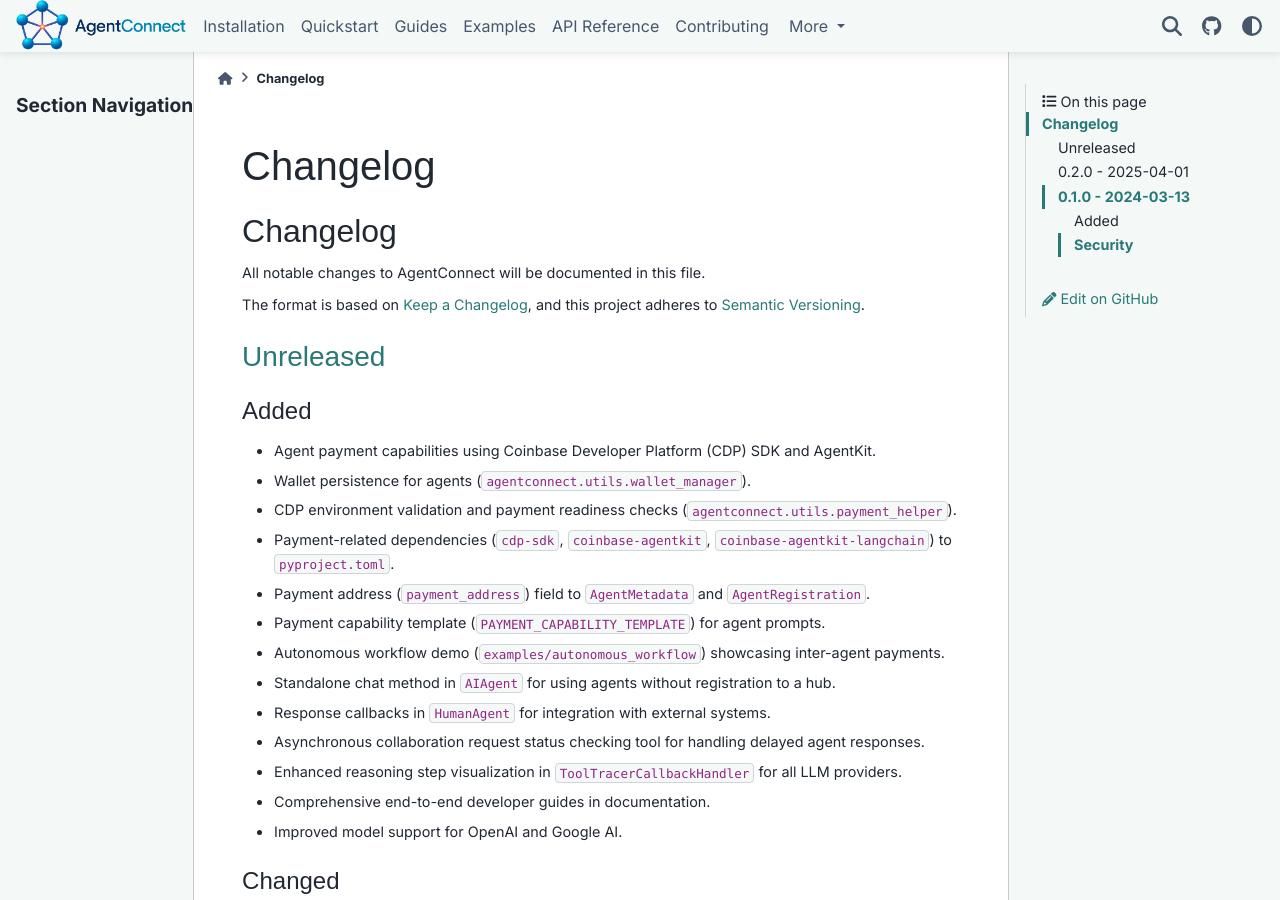
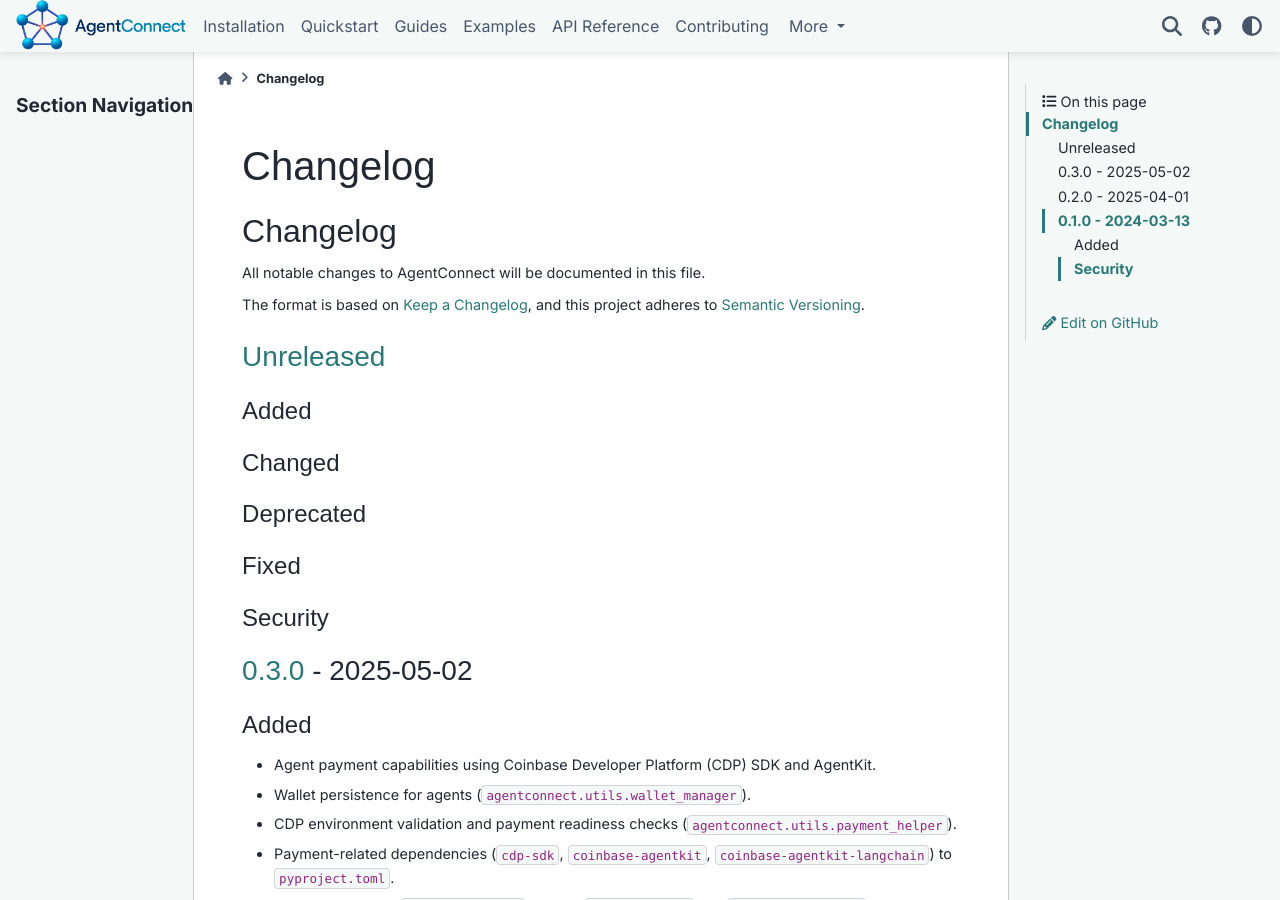
Before and after one commit to AKKI0511/AgentConnect, a Sphinx documentation site: the page built from docs/source/changelog.rst, in a window 1280 px wide and 900 px high. Built offline with Sphinx 7.4.7 and the PyData theme 0.15.4, drawn with Linux system fonts in a browser that asks for light colours.

Commit message:
chore: release v0.3.0 (#6)

```diff
--- a/CHANGELOG.md
+++ b/CHANGELOG.md
@@ -6,6 +6,18 @@
 and this project adheres to [Semantic Versioning](https://semver.org/spec/v2.0.0.html).
 
 ## [Unreleased]
+
+### Added
+
+### Changed
+
+### Deprecated
+
+### Fixed
+
+### Security
+
+## [0.3.0] - 2025-05-02
 
 ### Added
 - Agent payment capabilities using Coinbase Developer Platform (CDP) SDK and AgentKit.
@@ -118,6 +130,7 @@
 - Set up environment variable handling
 - Added input validation for all API endpoints
 
-[Unreleased]: https://github.com/AKKI0511/AgentConnect/compare/v0.2.0...HEAD
+[Unreleased]: https://github.com/AKKI0511/AgentConnect/compare/v0.3.0...HEAD
+[0.3.0]: https://github.com/AKKI0511/AgentConnect/compare/v0.2.0...v0.3.0
 [0.2.0]: https://github.com/AKKI0511/AgentConnect/compare/v0.1.0...v0.2.0
 [0.1.0]: https://github.com/AKKI0511/AgentConnect/releases/tag/v0.1.0
--- a/agentconnect/__init__.py
+++ b/agentconnect/__init__.py
@@ -24,7 +24,7 @@
 For detailed usage examples, see the README.md or visit the documentation.
 """
 
-__version__ = "0.1.0"
+__version__ = "0.3.0"
 
 # Import subpackages to make them available to users
 from agentconnect import agents
--- a/docs/source/conf.py
+++ b/docs/source/conf.py
@@ -28,8 +28,8 @@
 copyright = '2025, Akshat Joshi'
 author = 'Akshat Joshi'
 
-version = '0.2.0'
-release = '0.2.0'
+version = '0.3.0'
+release = '0.3.0'
 
 # -- General configuration ---------------------------------------------------
 # https://www.sphinx-doc.org/en/master/usage/configuration.html#general-configuration
--- a/pyproject.toml
+++ b/pyproject.toml
@@ -1,6 +1,6 @@
 [project]
 name = "agentconnect"
-version = "0.2.0"
+version = "0.3.0"
 description = "AgentConnect - A framework for connecting and managing AI agents"
 authors = [
     {name = "Akshat Joshi",email = "akkijoshi0511@gmail.com"}
```
